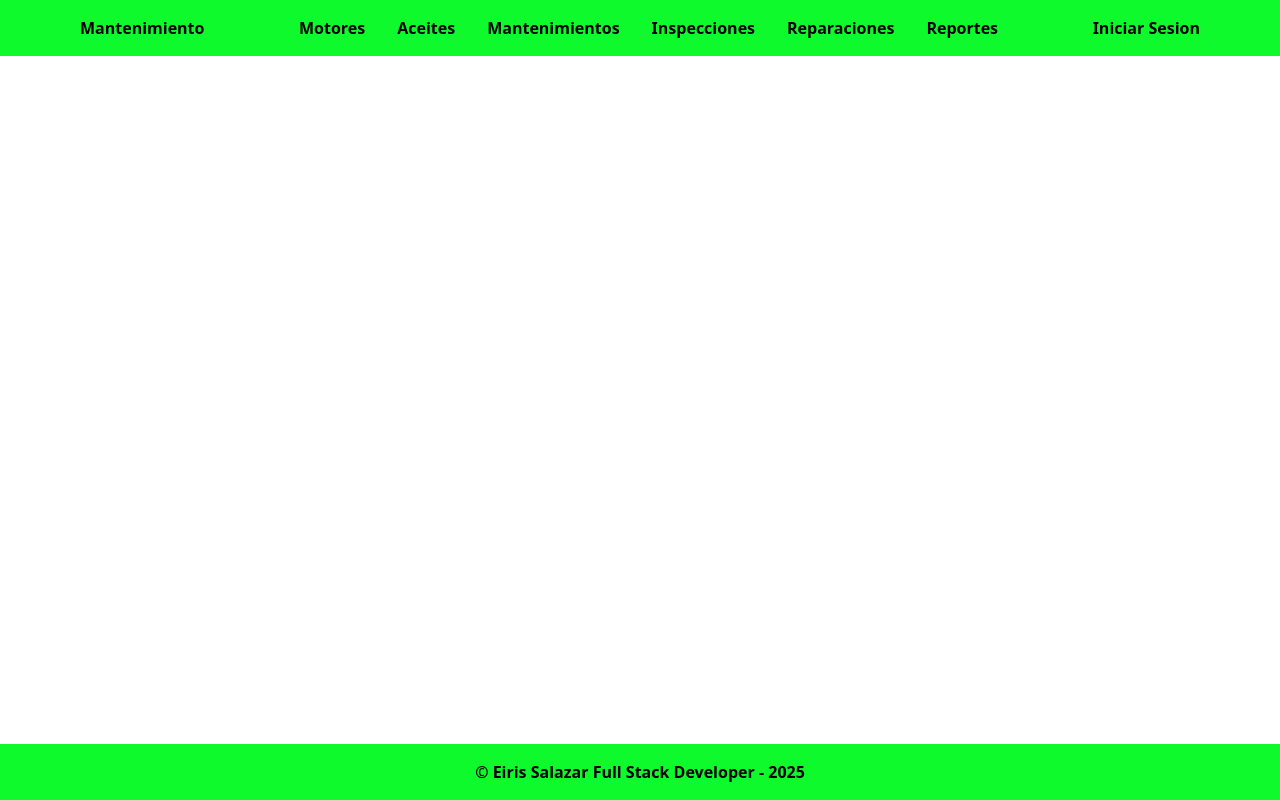
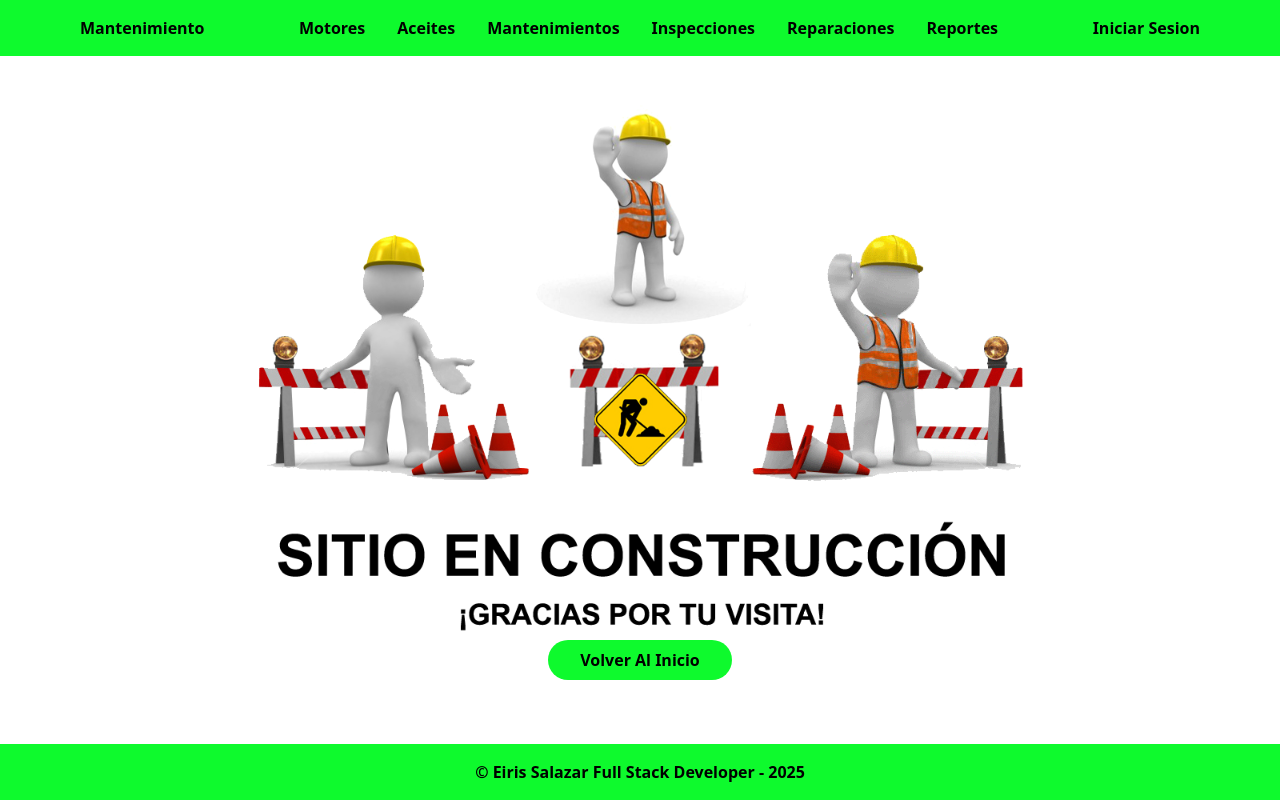
Before and after one commit to eiriselias/Mantenimiento, a Next.js app in the folder front/: page / in a window 1280 px wide. Built offline with nearby package versions, Linux system fonts and the light colour scheme; no server answers.

Commit message:
se creo el sitio en construcion y algunos componentes a usar

```diff
--- a/front/app/page.tsx
+++ b/front/app/page.tsx
@@ -1,6 +1,7 @@
 'use client'
 import { useEffect, useState } from "react";
 import {getEquipos, IEquipo} from "../helpers/equiposHelpers"
+import Enconstrucion from "@/components/enconstrucion/Enconstrucion";
 
 
 export default function Home() {
@@ -17,14 +18,7 @@ export default function Home() {
 
   return (
     <>
-      {equipos && equipos.map((equipo) => {
-
-        return(
-          <div key={equipo._id}>
-            <h1>{equipo.marca}</h1>
-          </div>
-        )
-      })}
+      <Enconstrucion/>
     </>
   );
 }
--- /dev/null
+++ b/front/components/aceites/Aceites.tsx
@@ -0,0 +1,12 @@
+import React from 'react'
+import Enconstrucion from '../enconstrucion/Enconstrucion'
+
+const Aceites = () => {
+  return (
+    <div>
+      <Enconstrucion/>
+    </div>
+  )
+}
+
+export default Aceites
--- /dev/null
+++ b/front/components/enconstrucion/Enconstrucion.tsx
@@ -0,0 +1,26 @@
+'use client'
+import React from 'react'
+import Button from '../ui/Button'
+import { useRouter } from 'next/navigation'
+import Image from 'next/image'
+
+const Enconstrucion = () => {
+    const router = useRouter()
+    const handleClick = ()=>{
+        router.push("/")
+    }
+  return (
+    <div className='flex flex-col justify-center items-center h-[80vh] relative'>
+       <Image
+        src="/imagenes/Web-en-Construccion.png"
+        alt="sitio en construccion"
+        width={500}
+        height={500}
+        className='h-full w-auto'
+      />
+      <Button onClick={handleClick}  className='absolute bottom-4'>Volver Al Inicio</Button>
+    </div>
+  )
+}
+
+export default Enconstrucion
--- /dev/null
+++ b/front/components/inspecciones/Inspecciones.tsx
@@ -0,0 +1,12 @@
+import React from 'react'
+import Enconstrucion from '../enconstrucion/Enconstrucion'
+
+const Inspecciones = () => {
+  return (
+    <div>
+      <Enconstrucion/>
+    </div>
+  )
+}
+
+export default Inspecciones
--- /dev/null
+++ b/front/components/mantenimientos/Mantenimientos.tsx
@@ -0,0 +1,12 @@
+import React from 'react'
+import Enconstrucion from '../enconstrucion/Enconstrucion'
+
+const Mantenimientos = () => {
+  return (
+    <div>
+      <Enconstrucion/>
+    </div>
+  )
+}
+
+export default Mantenimientos
--- /dev/null
+++ b/front/components/motores/Motores.tsx
@@ -0,0 +1,12 @@
+import React from 'react'
+import Enconstrucion from '../enconstrucion/Enconstrucion'
+
+const Motores = () => {
+  return (
+    <div>
+      <Enconstrucion/>
+    </div>
+  )
+}
+
+export default Motores
--- /dev/null
+++ b/front/components/reparaciones/Reparaciones.tsx
@@ -0,0 +1,12 @@
+import React from 'react'
+import Enconstrucion from '../enconstrucion/Enconstrucion'
+
+const Reparaciones = () => {
+  return (
+    <div>
+      <Enconstrucion/>
+    </div>
+  )
+}
+
+export default Reparaciones
--- /dev/null
+++ b/front/components/reportes/Reportes.tsx
@@ -0,0 +1,12 @@
+import React from 'react'
+import Enconstrucion from '../enconstrucion/Enconstrucion'
+
+const Reportes = () => {
+  return (
+    <div>
+      <Enconstrucion/>
+    </div>
+  )
+}
+
+export default Reportes
--- /dev/null
+++ b/front/components/ui/Button.tsx
@@ -0,0 +1,20 @@
+interface Props extends React.ButtonHTMLAttributes<HTMLButtonElement> {
+    className?: string
+}
+
+const Button = ({children, className = "", ...props}:Props) => {
+  return (
+    <button
+        className={`bg-primaryColor      py-2 px-8 rounded-full text-black font-bold transition duration-300 ease-in-out
+            ${props.disabled
+                ? 'bg-gray-400 cursor-not-allowed'
+                : 'cursor-pointer hover:scale-105 hover:bg-green-700 hover:text-white'}
+            ${className}`}
+        {...props}
+    >
+      {children}
+    </button>
+  )
+}
+
+export default Button
```
Also changed, not shown: front/public/imagenes/Web-en-Construccion.png (added).
